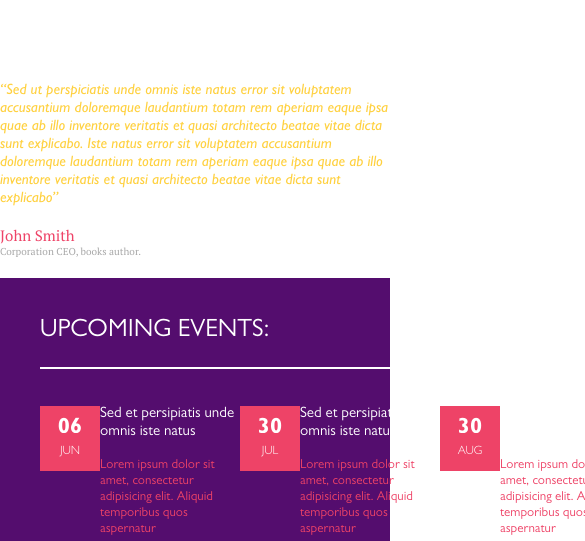
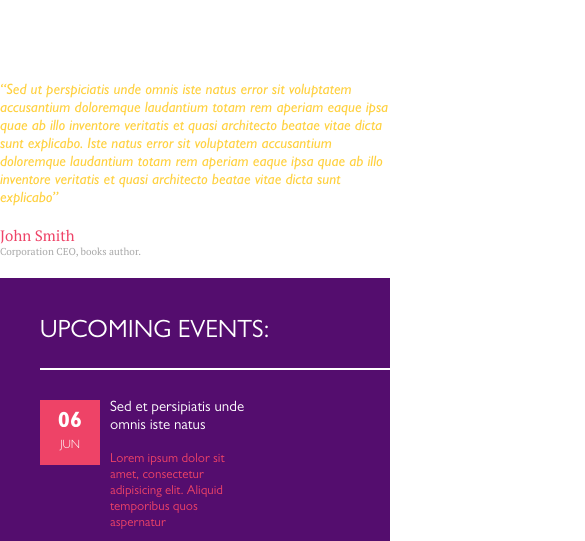
Before and after one commit to jimbuscodes/homework_3, a plain HTML site: page index.html in a window 390 px wide. Shown: the part 522-1063 px from the top of the page, 585 px wide, since content can reach past the window. Drawn offline with Linux system fonts and the light colour scheme.

Commit message:
made upcoming events section more adaptive

```diff
--- a/scss/upcoming-events.scss
+++ b/scss/upcoming-events.scss
@@ -1,14 +1,12 @@
 .upcoming-events {
-  height: 320px;
   background-color: #540d6e;
   color: #fff;
   display: flex;
   flex-direction: column;
   justify-content: space-around;
-  padding: 0 40px;
+  padding: 40px;
 
   .title {
-    margin-top: -30px;
     width: 392px;
     height: 35px;
     color: #fff;
@@ -22,14 +20,13 @@
   }
 
   .events {
-    height: 124px;
-    margin-top: -100px;
+    margin-top: 30px;
     display: flex;
-    justify-content: space-around;
+    justify-content: space-between;
 
     .event {
       width: 210px;
-      height: 100%;
+      height: 124px;
       display: flex;
       justify-content: space-between;
 
@@ -74,3 +71,14 @@
     }
   }
 }
+
+@media (max-width: 1140px) {
+  .upcoming-events {
+    .events {
+      flex-wrap: wrap;
+      .event {
+        margin-bottom: 20px;
+      }
+    }
+  }
+}
```
Also changed, not shown: css/styles.css.
